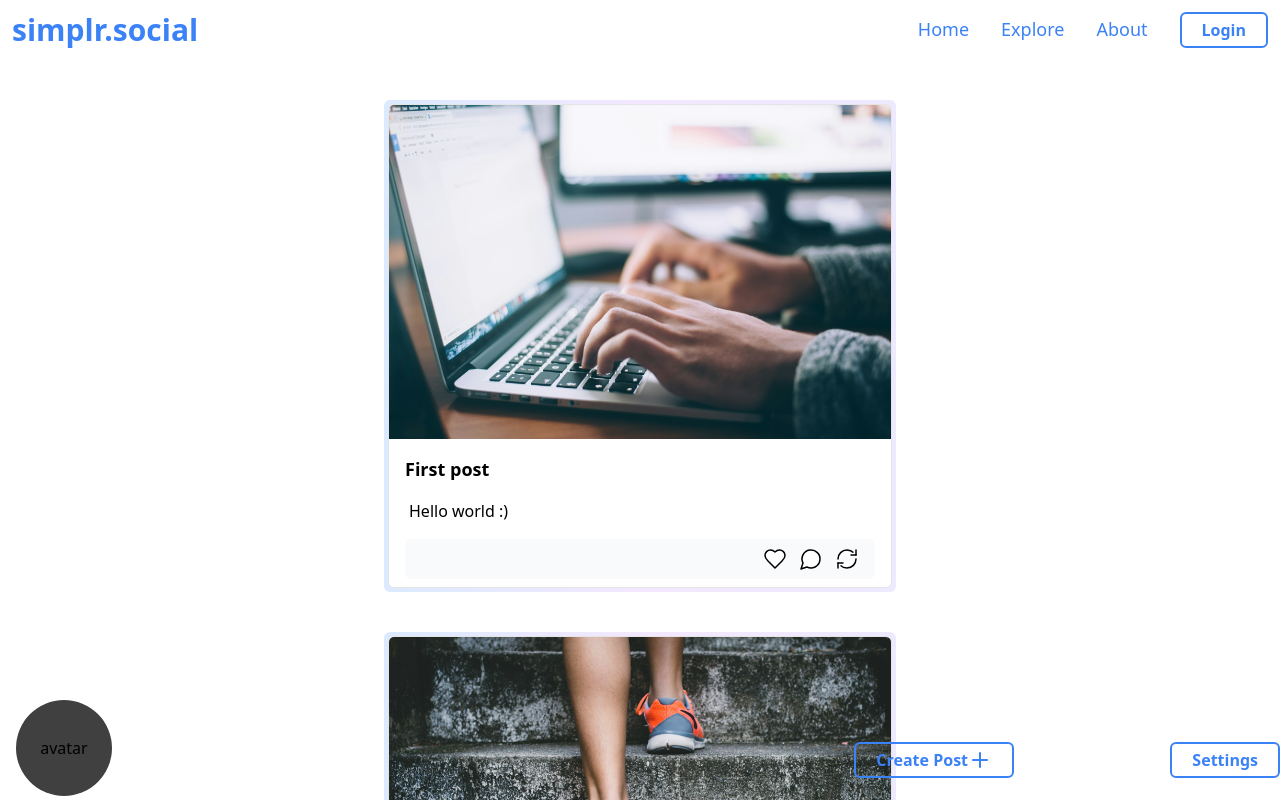
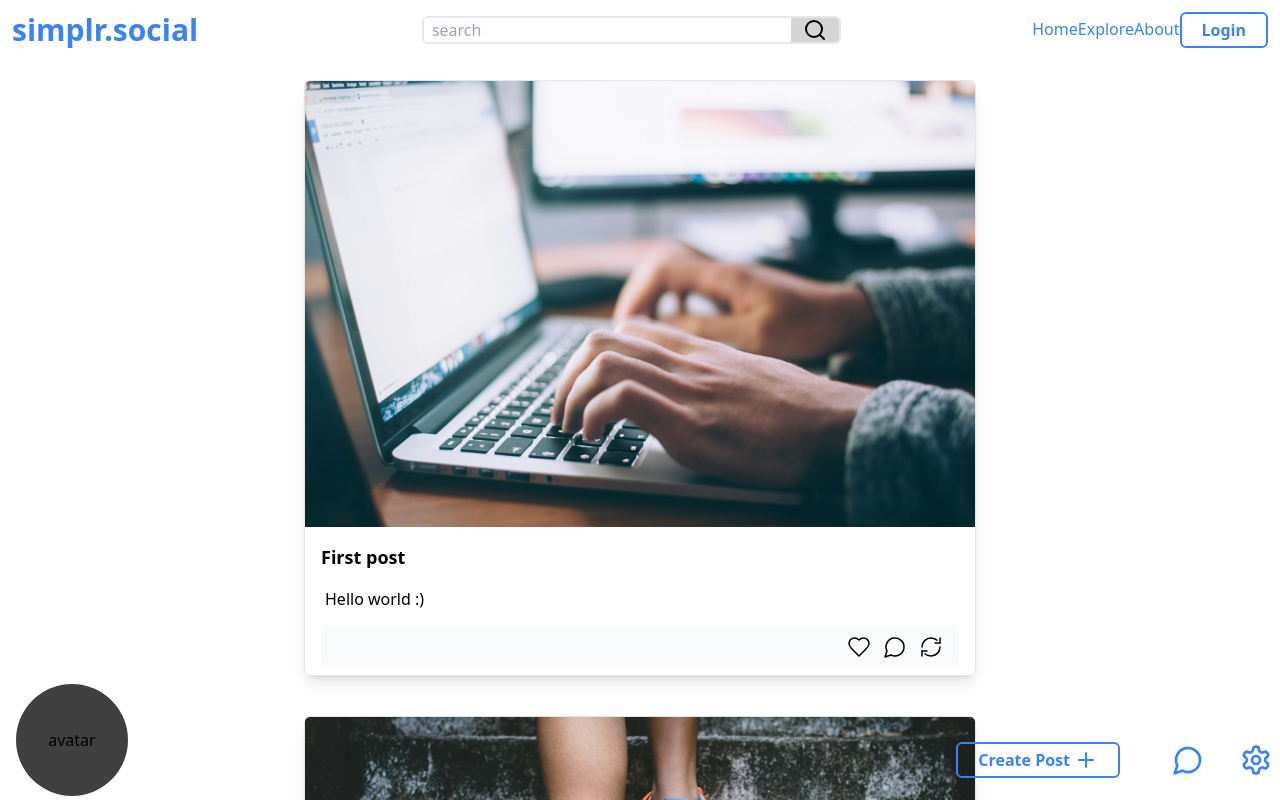
Before and after one commit to cswebdev/vite-blog-site, a React (Vite) app: page / in a window 1280 px wide. Shown: the top 800 px of the page. Built offline with nearby package versions, Linux system fonts and the light colour scheme.

Commit message:
updating margin and spacing for navbar, added a search bar

```diff
--- a/src/App.tsx
+++ b/src/App.tsx
@@ -1,26 +1,24 @@
-import BlogPostList from './components/blogPostList'
-import BottomBar from './components/BottomBar'
-import NavBar from './components/NavBar'
-import { dummyData } from './data/dummyData'
+import BlogPostList from "./components/blogPostList";
+import BottomBar from "./components/BottomBar";
+import NavBar from "./components/NavBar";
+import { dummyData } from "./data/dummyData";
 
 function App() {
-
-
    return (
-   <div className="bg-white m-0 p-0">
+      <div className="bg-transparent m-0 p-0">
+         <div className="fixed top-0 w-full">
             <NavBar />
-   <div className='flex flex-col'>
-    <div className='flex justify-center w-full'>
-      <BlogPostList
-      blogPosts={dummyData}
-      />
          </div>
-    <div className='sticky bottom-0'>
+         <div className="flex flex-col ">
+            <div className="flex justify-center w-full">
+               <BlogPostList blogPosts={dummyData} />
+            </div>
+            <div className="fixed bottom-0 w-full">
                <BottomBar />
             </div>
          </div>
       </div>
-  )
+   );
 }
 
-export default App
+export default App;
--- a/src/components/BlogPostItem.tsx
+++ b/src/components/BlogPostItem.tsx
@@ -7,7 +7,7 @@ interface BlogPostItemProps {
 
 export default function BlogPostItem({ blogPost }: BlogPostItemProps) {
    return (
-        <div className="flex items-center justify-center md:container  rounded-md bg-gradient-to-r from-blue-100 via-purple-100 to-violet-100 sm:p-1 max-w-full sm:max-w-lg">
+      <div className="flex items-center justify-center rounded-md max-w-2xl p-0 m-0 shadow-lg">
          <div className="bg-white w-full p-0 m-0 rounded-md border border-neutral-200 overflow-hidden">
             {blogPost.image ? (
                <img
@@ -24,7 +24,12 @@ export default function BlogPostItem({ blogPost }: BlogPostItemProps) {
                   {blogPost.text}
                </div>
                <div className="flex items-center justify-end gap-3 px-4 py-2 rounded-md border-slate-50 bg-slate-50">
-                        <Heart size={24} fill="white" strokeWidth={1.5} className="hover:fill-red-600 hover:stroke-red-300" />
+                  <Heart
+                     size={24}
+                     fill="white"
+                     strokeWidth={1.5}
+                     className="hover:fill-red-600 hover:stroke-red-300"
+                  />
                   <MessageCircle size={24} strokeWidth={1.5} fill="white" />
                   <RefreshCw size={24} strokeWidth={1.5} fill="white" />
                </div>
--- a/src/components/BlogPostList.tsx
+++ b/src/components/BlogPostList.tsx
@@ -2,20 +2,15 @@ import { BlogPost } from "../types/blogs";
 import BlogPostItem from "./BlogPostItem";
 
 interface BlogPostListProps {
-    blogPosts: BlogPost[];
+   blogPosts: BlogPost[];
 }
 
-export default function BlogPostList({
-    blogPosts
-}: BlogPostListProps) {
-    return (
-        <div className="space-y-10 mt-10">
-            {blogPosts.map((blogPost) => (
-                <BlogPostItem
-                    key = {blogPost.id}
-                    blogPost = {blogPost}
-                />
-            ))}
-        </div>
-    )
+export default function BlogPostList({ blogPosts }: BlogPostListProps) {
+   return (
+      <div className="space-y-10 mt-20">
+         {blogPosts.map((blogPost) => (
+            <BlogPostItem key={blogPost.id} blogPost={blogPost} />
+         ))}
+      </div>
+   );
 }
--- a/src/components/BottomBar.tsx
+++ b/src/components/BottomBar.tsx
@@ -1,20 +1,31 @@
 import { Plus } from "lucide-react";
+import { MessageCircle } from "lucide-react";
 import DropdownMenu from "./DropDownMenu";
 
 export default function BottomBar() {
-    return (
-        <>
-        <div className="flex flex-row h-20 w-full bg-blue-400 lg:bg-transparent md:bg-blue-400 sm:bg-blue-400 justify-end items-center">
-            <div className="absolute bottom-1 left-0 flex justify-center items-center w-24 h-24 ml-4 rounded-full bg-neutral-700 border-blue-600">avatar</div>
-            <div className="flex flex-row h-full w-1/4 items-center p-1">
-            <button
-            //  className="flex flex-row text-blue-600 font-semibold ring-1 px-3 py-2 rounded-md bg-white text-sm lg:text-lg sm:text-md"
-             className="btn-primary"
-             >Create Post <Plus /></button>
+   return (
+      <>
+         <div className="flex flex-row h-20 w-full bg-white lg:bg-transparent md:bg-white sm:bg-white justify-end items-center">
+            <div className="absolute bottom-0 lg:bottom-1 md:bottom-1 sm:bottom-0 left-0 flex justify-center items-center lg:w-28 lg:h-28 w-20 h-20 ml-4 rounded-full bg-neutral-700 border-blue-600">
+               avatar
             </div>
-            <DropdownMenu options={[]} darkModeEnabled={false} index={0} />
-
-        </div>
-        </>
-    )
+            <div className="flex flex-row h-full items-center p-1"></div>
+            <div className="flex flex-row content-center items-center space-x-2 lg:space-x-15 md:space-x-5">
+               <button className="btn-primary m-6">
+                  Create Post{" "}
+                  <span className="pl-1">
+                     <Plus />
+                  </span>
+               </button>
+               <button className="border-1 p-2 rounded-full">
+                  <MessageCircle
+                     size={32}
+                     className="text-blue-500 hover:fill-blue-500 active:fill-blue-600 active:text-blue-600"
+                  />
+               </button>
+               <DropdownMenu options={[]} darkModeEnabled={false} index={0} />
+            </div>
+         </div>
+      </>
+   );
 }
--- a/src/components/DropDownMenu.tsx
+++ b/src/components/DropDownMenu.tsx
@@ -1,6 +1,7 @@
 import { useState, useEffect } from "react";
 import { DropDownMenuProps } from "../types/blogs";
-import '../styles.css'
+import "../styles.css";
+import { Settings } from "lucide-react";
 
 const DropdownMenu: React.FC<DropDownMenuProps> = () => {
    // Declare state variables directly within the DropdownMenu component
@@ -13,51 +14,71 @@ const DropdownMenu: React.FC<DropDownMenuProps> = () => {
    useEffect(() => {
       const handleClickOutside = (event: MouseEvent) => {
          const target = event.target as HTMLElement;
-            if (!target.closest('#menu-button') && !target.closest('#dropdown-menu')) {
+         if (
+            !target.closest("#menu-button") &&
+            !target.closest("#dropdown-menu")
+         ) {
             setIsOpen(false);
          }
       };
 
-        document.addEventListener('mousedown', handleClickOutside);
+      document.addEventListener("mousedown", handleClickOutside);
 
       return () => {
-            document.removeEventListener('mousedown', handleClickOutside);
+         document.removeEventListener("mousedown", handleClickOutside);
       };
    }, []);
 
    return (
-        <div className="relative inline-block text-left">
+      <div className="relative inline-block text-left m-2">
          <div>
             <button
                type="button"
                onClick={toggleMenu}
-                    // className="inline-flex w-full justify-center gap-x-1.5 rounded-md bg-white px-3 py-2 text-sm font-semibold text-blue-600 shadow-sm ring-1 ring-inset ring-blue-600 hover:bg-gray-100"
-                    className="btn-primary"
+               className="btn-settings"
                id="menu-button"
                aria-expanded={isOpen}
                aria-haspopup="true"
             >
-                    Settings
+               <Settings size={32} />
             </button>
          </div>
 
          {isOpen && (
             <div
                id="dropdown-menu"
-                    className="btn-menu-popup"
+               className="btn-menu-popup mr-2"
                role="menu"
                aria-labelledby="menu-button"
                tabIndex={-1}
-                    onMouseLeave={() => setIsOpen(false)} // Hide menu on mouse leave
+               onMouseLeave={() => setIsOpen(false)}
             >
                <div className="py-0 overflow-hidden" role="none">
-                        <a href="#" className="block px-4 py-2 text-sm text-gray-700 hover:bg-gray-50" role="menuitem" tabIndex={-1} id="menu-item-0">
+                  <a
+                     href="#"
+                     className="block px-4 py-2 text-sm text-gray-700 hover:bg-gray-50"
+                     role="menuitem"
+                     tabIndex={-1}
+                     id="menu-item-0"
+                  >
                      Account Settings
                   </a>
-                        <a href="#" className="block px-4 py-2 text-sm text-gray-700 hover:bg-gray-50" role="menuitem" tabIndex={-1} id="menu-item-1">
+                  <a
+                     href="#"
+                     className="block px-4 py-2 text-sm text-gray-700 hover:bg-gray-50"
+                     role="menuitem"
+                     tabIndex={-1}
+                     id="menu-item-1"
+                  >
                      FAQ
                   </a>
-                        <a href="#" className="block px-4 py-2 text-sm text-gray-700 hover:bg-gray-50" role="menuitem" tabIndex={-1} id="menu-item-2">
+                  <a
+                     href="#"
+                     className="block px-4 py-2 text-sm text-gray-700 hover:bg-gray-50"
+                     role="menuitem"
+                     tabIndex={-1}
+                     id="menu-item-2"
+                  >
                      Support
                   </a>
                </div>
--- a/src/components/NavBar.tsx
+++ b/src/components/NavBar.tsx
@@ -1,50 +1,36 @@
-// import DropdownMenu from "./DropDownMenu";
-import '../styles.css'
-
+import "../styles.css";
+import SearchBar from "./SearchBar";
 
 export default function NavBar() {
-
-    // const DropDownMenu = () => {
-    //     const [isOpen, setIsOpen] = useState(false);
-    // }
-
-    // const toggleMenu = () => {
-    //     setIsOpen((prev) => !prev);
-    // }
-
-    // useEffect(() => {
-    //     const handleClickOutside = (event: MouseEvent) => {
-    //         const target = event.target as HTMLElement;
-    //         if(!target.closest('#menu-button') && !target.closest("dropdown-menu")) {
-    //             setIsOpen(false)
-    //         }
-    //     }
-
-    //     document.addEventListener('mousedown', handleClickOutside);
-
-    //     return () => {
-    //         document.removeEventListener('mousedown', handleClickOutside)
-    //     };
-    // }, []);
-
-
-
    return (
-        <div className="flex flex-row content-center items-center  justify-between py-3 px-3 min-w-full">
-            <p className="font-bold lg:text-3xl md:text-2xl lg:text-blue-500 cursor-default">
+      <div className="flex flex-row bg-white items-center content-center py-3 px-3 min-w-full justify-between">
+         <p className="font-bold lg:text-3xl md:text-2xl lg:text-blue-500 cursor-default ">
             simplr.social
          </p>
-            <div className="flex flex-row items-center lg:gap-8 md:gap-6 sm:gap-3">
-                <div className="flex flex-row list-none lg:gap-8 md:gap-10 sm:gap-6 lg:text-lg text-blue-500">
-                    <a className="border-b-2 border-transparent hover:text-blue-600 hover:border-b-2 hover:border-b-blue-600" href="#">Home</a>
-                    <a className="border-b-2 border-transparent hover:text-blue-600 hover:border-b-2 hover:border-b-blue-600" href="#">Explore</a>
-                    <a className="border-b-2 border-transparent hover:text-blue-600 hover:border-b-2 hover:border-b-blue-600" href="#">About</a>
-                    {/* <a className="border-b-2 border-transparent hover:text-blue-600 hover:border-b-2 hover:border-b-blue-600">Settings</a> */}
-                    {/* <DropdownMenu options={[]} darkModeEnabled={false} index={0} /> */}
-
+         <SearchBar />
+         <div className="flex flex-row items-center">
+            <div className="flex flex-row list-none  text-blue-500">
+               <a
+                  className="border-b-2 border-transparent hover:text-blue-600 hover:border-b-2 hover:border-b-blue-600"
+                  href="#"
+               >
+                  Home
+               </a>
+               <a
+                  className="border-b-2 border-transparent hover:text-blue-600 hover:border-b-2 hover:border-b-blue-600"
+                  href="#"
+               >
+                  Explore
+               </a>
+               <a
+                  className="border-b-2 border-transparent hover:text-blue-600 hover:border-b-2 hover:border-b-blue-600"
+                  href="#"
+               >
+                  About
+               </a>
             </div>
             <button className="btn-primary">Login</button>
          </div>
       </div>
-    )
+   );
 }
--- /dev/null
+++ b/src/components/SearchBar.tsx
@@ -0,0 +1,18 @@
+import { Search } from "lucide-react";
+
+export default function SearchBar() {
+   return (
+      <form className="w-4/12 border-2 rounded-md ml-8 overflow-hidden">
+         <div className="flex">
+            <input
+               type="text"
+               placeholder="search"
+               className="w-full pl-2 active:rounded-none focus:rounded-none "
+            />
+            <button className="px-3 bg-neutral-300">
+               <Search />
+            </button>
+         </div>
+      </form>
+   );
+}
--- a/src/data/dummyData.ts
+++ b/src/data/dummyData.ts
@@ -1,6 +1,6 @@
-import { BlogPost } from "../types/blogs"
-import glennImage from '../assets/images/glenn-carstens-peters-npxXWgQ33ZQ-unsplash.jpg';
-import runningShoes from '../assets/images/bruno-nascimento-PHIgYUGQPvU-unsplash.jpg'
+import { BlogPost } from "../types/blogs";
+import glennImage from "../assets/images/glenn-carstens-peters-npxXWgQ33ZQ-unsplash.jpg";
+import runningShoes from "../assets/images/bruno-nascimento-PHIgYUGQPvU-unsplash.jpg";
 
 export const dummyData: BlogPost[] = [
    {
@@ -8,19 +8,20 @@ export const dummyData: BlogPost[] = [
       title: "First post",
       text: "Hello world :)",
       image: glennImage,
-        author: "Jacob Langley"
+      author: "Jacob Langley",
    },
    {
       id: 2,
       title: "Choose the best running shoes",
       text: "The top shoe for 2024 in running is this generic shoe",
       image: runningShoes,
-        author: "Timothy Scott"
+      author: "Timothy Scott",
    },
    {
       id: 3,
       title: "Coding with Chelsea",
-        text: "Hey everyone, don't miss my stream where we go over conditional rendering and how to pass props using ReactJS, TypeScript, and style everything with TailwindCSS! #twitch",
-        author: "Chelsea Snider"
-    }
-]
+      text:
+         "Hey everyone, don't miss my stream where we go over conditional rendering and how to pass props using ReactJS, TypeScript, and style everything with TailwindCSS! #twitch",
+      author: "Chelsea Snider",
+   },
+];
--- a/src/styles.css
+++ b/src/styles.css
@@ -1,5 +1,9 @@
 .btn-primary {
    @apply flex flex-row rounded-md py-1 px-5 font-extrabold text-blue-500 bg-transparent border-2 border-blue-500 hover:bg-blue-500 hover:text-white active:bg-blue-600 active:border-blue-600;
+}
+
+.btn-settings {
+   @apply flex flex-row rounded-full p-2 font-extrabold text-blue-500 bg-transparent  border-blue-500 hover:bg-blue-500 hover:text-white active:bg-blue-600 active:border-blue-600 focus:bg-blue-700 focus:border-blue-700 focus:text-white;
 }
 
 .btn-menu-popup {
--- a/src/types/blogs.tsx
+++ b/src/types/blogs.tsx
@@ -3,11 +3,11 @@ export interface BlogPost {
    title: string;
    text: string;
    image?: string;
-    author: string,
+   author: string;
 }
 
 export interface DropDownMenuProps {
-    options: { label: string; onClick: ()=> void }[];
+   options: { label: string; onClick: () => void }[];
    darkModeEnabled: boolean;
    index: number;
 }
```
Also changed, not shown: src/main.tsx (+9 -9 lines). Lines whose indentation alone changed are shown as unchanged.
